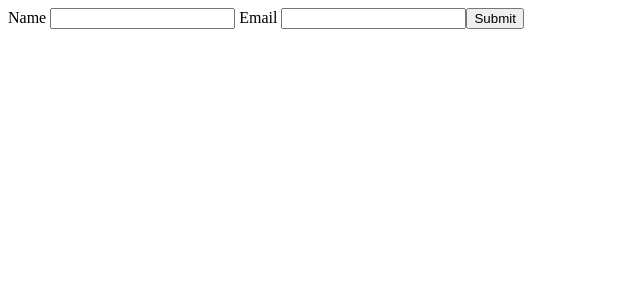
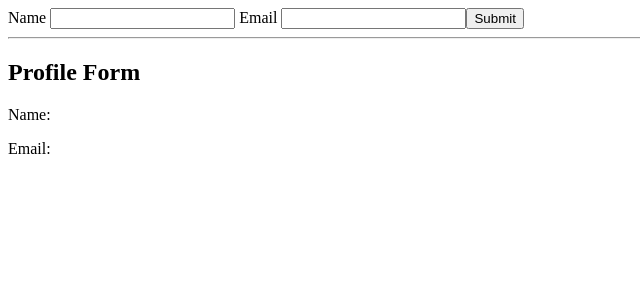
Before and after one commit to rooreckless/typescript-learn-fastest-udemy, an Angular app in the folder project_angular_01/: page / in a window 1280 px wide. Shown: the top 300 px of the page, without its empty margins (0-640 px from the left). Built offline with nearby package versions, Linux system fonts and the light colour scheme.

Commit message:
リアクティブフォームを体験

```diff
--- a/project_angular_01/src/app/app.ts
+++ b/project_angular_01/src/app/app.ts
@@ -13,12 +13,15 @@
 
 
 import {Component} from '@angular/core';
-
-
+//リアクティブフォームモジュールたちをインポート
+import { ReactiveFormsModule, FormControl, FormGroup  } from '@angular/forms';
+//formタグの中は、label内でinputな点は一緒だが、inputで双方向バインディングしていない。
+//formControlNameディレクティブを使って、フォームコントロールとinput要素を関連付けている。
 @Component({
   selector: 'app-root',
+  // フォームタグには、formGroup属性についてはプロパティバインディングを使い、profileFormフォームグループをバインドしている。
   template: `
-    <form>
+    <form [formGroup]="profileForm">
       <label>
         Name
         <input type="text" formControlName="name" />
@@ -27,9 +30,25 @@ import {Component} from '@angular/core';
         Email
         <input type="email" formControlName="email" />
       </label>
-      <button type="submit">Submit</button>
+      <button type="submit" (click)="onSubmit()">Submit</button>
     </form>
+    <hr/>
+    <h2>Profile Form</h2>
+    <p>Name: {{ profileForm.value.name }}</p>
+    <p>Email: {{ profileForm.value.email }}</p>
   `,
-  imports: [],
+  // ↑フォームに入力さらた値は、formGroup属性にバインドされた変数.value.プロパティ名で取得できる。
+  imports: [ReactiveFormsModule],
 })
-export class App {}
+export class App {
+  //フォームグループを作成し、inputタグのformControlNameのnameとemailのフォームコントロールを追加
+  profileForm = new FormGroup({
+    // 以下はフォームタグ内のinputタグで使われているformControlNameと一致させる必要がある。
+    name: new FormControl(''),
+    email: new FormControl(''),
+  });
+
+  onSubmit() {
+    alert(this.profileForm.value.name + "--" + this.profileForm.value.email);
+  }
+}
```
